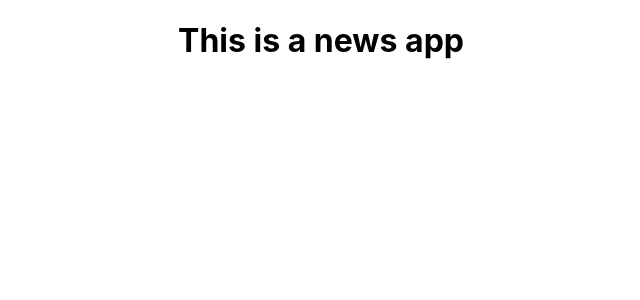
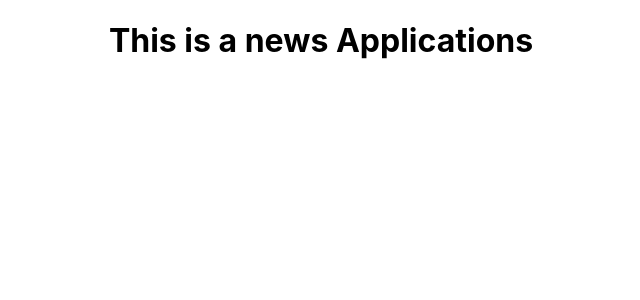
Before and after one commit to emanovic7/projectNewsFrontEnd, a React (Create React App) app in the folder news-front-end/: page / in a window 1280 px wide. Shown: the top 300 px of the page, without its empty margins (319-959 px from the left). Built offline with nearby package versions, Linux system fonts and the light colour scheme.

Commit message:
updates App.js and App.test.js

```diff
--- a/news-front-end/src/App.js
+++ b/news-front-end/src/App.js
@@ -5,7 +5,7 @@
 function App() {
   return (
     <div className="App">
-      <h1>This is a news app</h1>
+      <h1>This is a news Applications</h1>
     </div>
   );
 }
```
Also changed, not shown: 1 other file (tests, documents, lock files or other folders).
